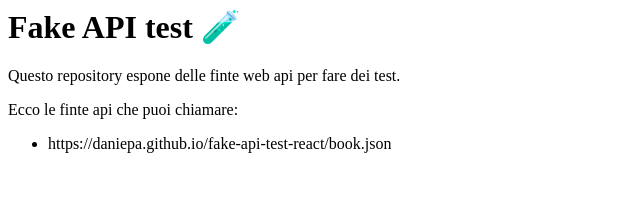
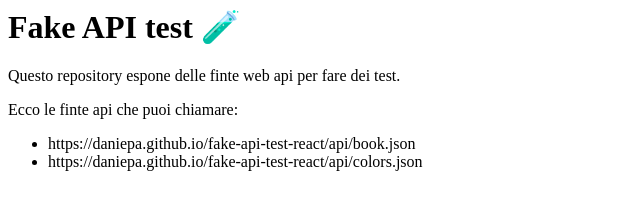
Before and after one commit to daniepa/fake-api-test-react, a plain HTML site: page index.html in a window 1280 px wide. Shown: the whole page, without its empty margins (0-640 px from the left). Drawn offline with Linux system fonts and the light colour scheme.

Commit message:
mod index.html

```diff
--- a/index.html
+++ b/index.html
@@ -5,7 +5,8 @@
 
     <p>Ecco le finte api che puoi chiamare:</p>
     <ul>
-      <li>https://daniepa.github.io/fake-api-test-react/book.json</li>
+      <li>https://daniepa.github.io/fake-api-test-react/api/book.json</li>
+      <li>https://daniepa.github.io/fake-api-test-react/api/colors.json</li>
     </ul>
   </body>
 </html>
```
